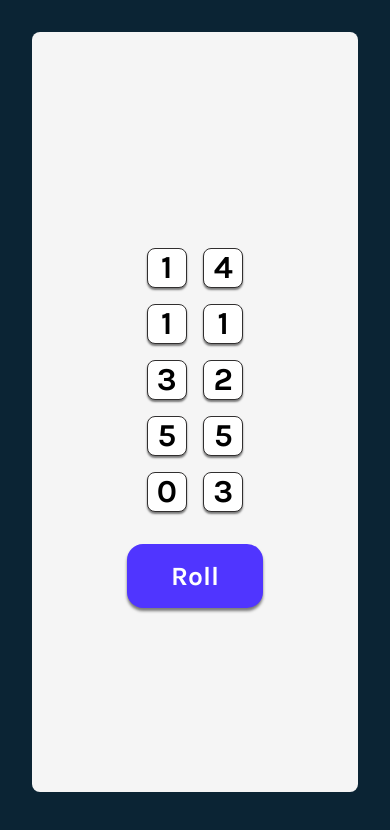
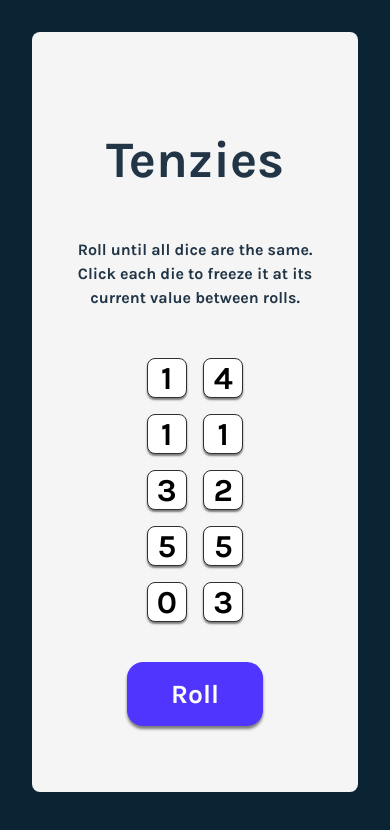
Before and after one commit to Poozagg/Tenzies, a React (Vite) app: page / in a window 390 px wide. Shown: the top 830 px of the page. Built offline with nearby package versions, Linux system fonts and the light colour scheme.

Commit message:
held-dice donegit add .

```diff
--- a/src/App.css
+++ b/src/App.css
@@ -21,7 +21,7 @@
   grid-template: auto auto / repeat(5, 1fr);
   gap: 2rem;
   padding: 2rem;
-  /* margin: 0.5rem; */
+  margin-bottom: 0.5rem;
 }
 .dice--face {
   height: 4rem;
@@ -63,7 +63,7 @@
     grid-template: auto auto / repeat(2, 1fr);
     gap: 1rem;
     padding: 2rem;
-    /* margin: 0.5rem; */
+    margin-bottom: 0.5rem;
   }
   .dice--face {
     height: 2.5rem;
--- a/src/App.jsx
+++ b/src/App.jsx
@@ -55,6 +55,8 @@
 
   return (
     <main>
+      <h1 className="title">Tenzies</h1>
+      <p className="instructions">Roll until all dice are the same. Click each die to freeze it at its current value between rolls.</p>
       <div className="dice--container">
         {diceElements}
       </div>
```
